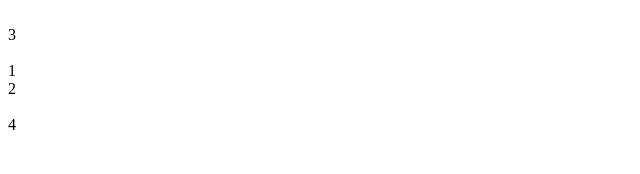
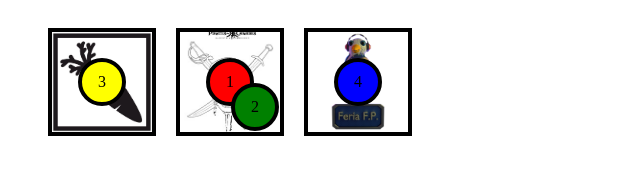
Before and after one commit to IES-SAN-ANDRES-DWEC-24-25/ut2-pr1-repasocss-2-lsalug00, a plain HTML site: page RetoMoverFicha01.html in a window 1280 px wide. Shown: the whole page, without its empty margins (0-640 px from the left). Drawn offline with Linux system fonts and the light colour scheme; files that its build step writes are made by us from their sources.

Commit message:
RETO 01 hecho

```diff
--- a/RetoMoverFicha01.html
+++ b/RetoMoverFicha01.html
@@ -3,25 +3,23 @@
 <head>
     <meta charset="UTF-8">
     <meta name="viewport" content="width=device-width, initial-scale=1.0">
-    <link rel="stylesheet" href="MoverFicha01.css">
+    <link rel="stylesheet" href="css/MoverFicha01.css">
     <title>Colocar Ficha</title>
-    <style>
-       </style>
 </head>
 <body>
     <div class= "caja" id= "caja1">
-        <img src="zanahoria.JPG" alt="">
+        <img src="img/zanahoria.JPG" alt="">
         <div class= "ficha" id= "ficha3"> 3 </div>
     </div>
 
     <div class = "caja" id= "caja2">
-        <img src="piratas.jpg" alt="">
+        <img src="img/piratas.jpg" alt="">
         <div class= "ficha" id= "ficha1">  1
             <div class= "ficha" id= "ficha2"> 2  </div>
         </div>
     </div>
     <div class= "caja" id= "caja4">
-        <img src="PalomaSinFondo-576x1024.png" alt="">
+        <img src="img/PalomaSinFondo-576x1024.png" alt="">
         <div class= "ficha" id= "ficha4"> 4 </div>
     </div>
 </body>
--- a/css/MoverFicha01.css
+++ b/css/MoverFicha01.css
@@ -0,0 +1,54 @@
+body {
+    display: flex;
+    align-items: flex-start;
+    flex-wrap: wrap;
+    padding: 20px;
+}
+
+.caja {
+    width: 100px;
+    height: 100px;
+    border: 4px solid black;
+    position: relative;
+    display: flex;
+    justify-content: center;
+    align-items: center;
+    margin-bottom: 20px;
+    margin-left: 20px;
+}
+
+img {
+    max-width: 100%;
+    max-height: 100%;
+    object-fit: cover;
+}
+
+.ficha {
+    width: 40px;
+    height: 40px;
+    border-radius: 50%;
+    background-color: rgba(0, 0, 0, 0.5);
+    display: flex;
+    justify-content: center;
+    align-items: center;
+    position: absolute;
+    border: 4px solid black;
+}
+
+#ficha1 {
+    background-color: red;
+}
+
+#ficha2 {
+    background-color: green;
+    bottom: -29px;
+    right: -29px;
+}
+
+#ficha3 {
+    background-color: yellow;
+}
+
+#ficha4 {
+    background-color: blue;
+}
```
